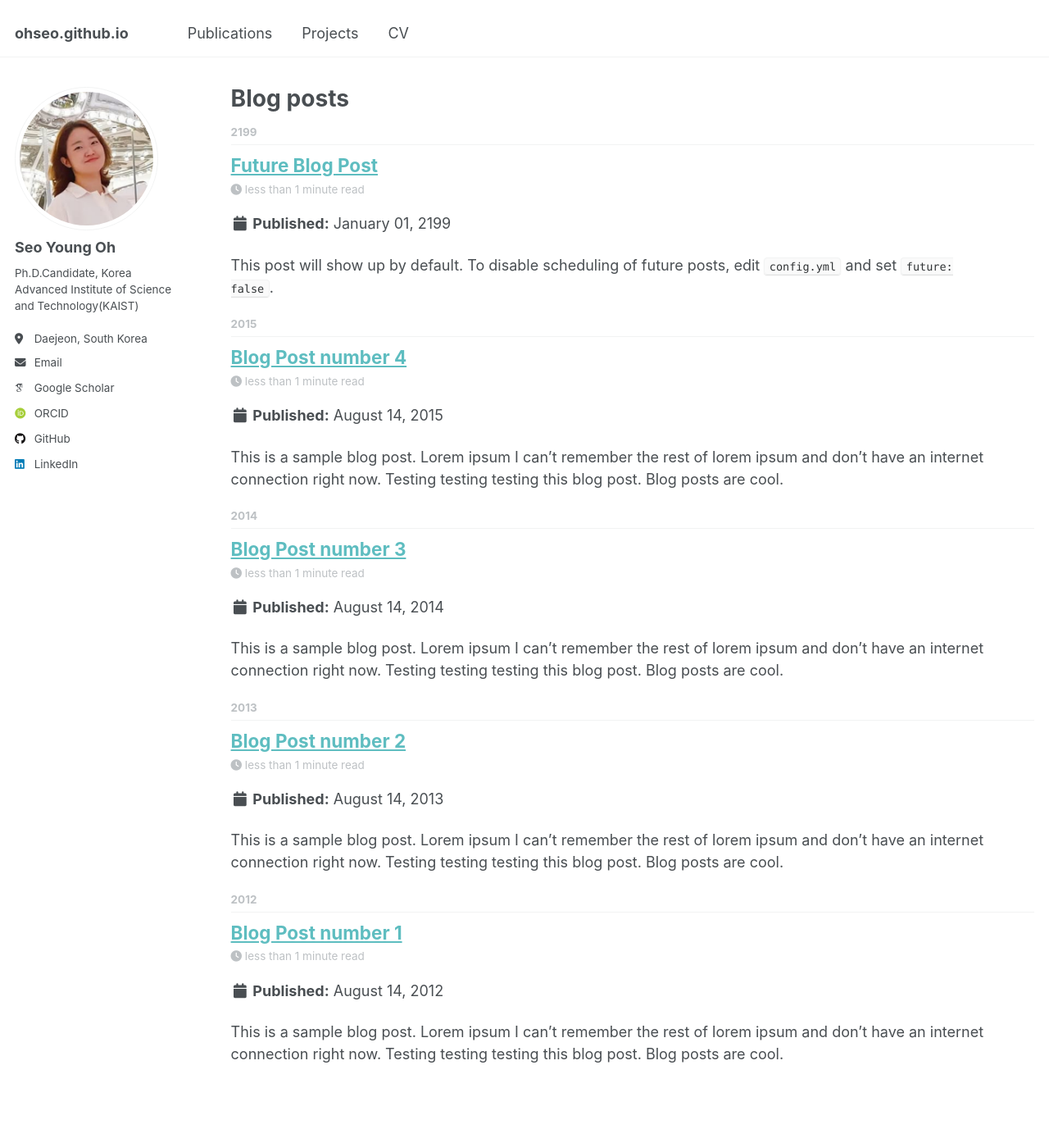
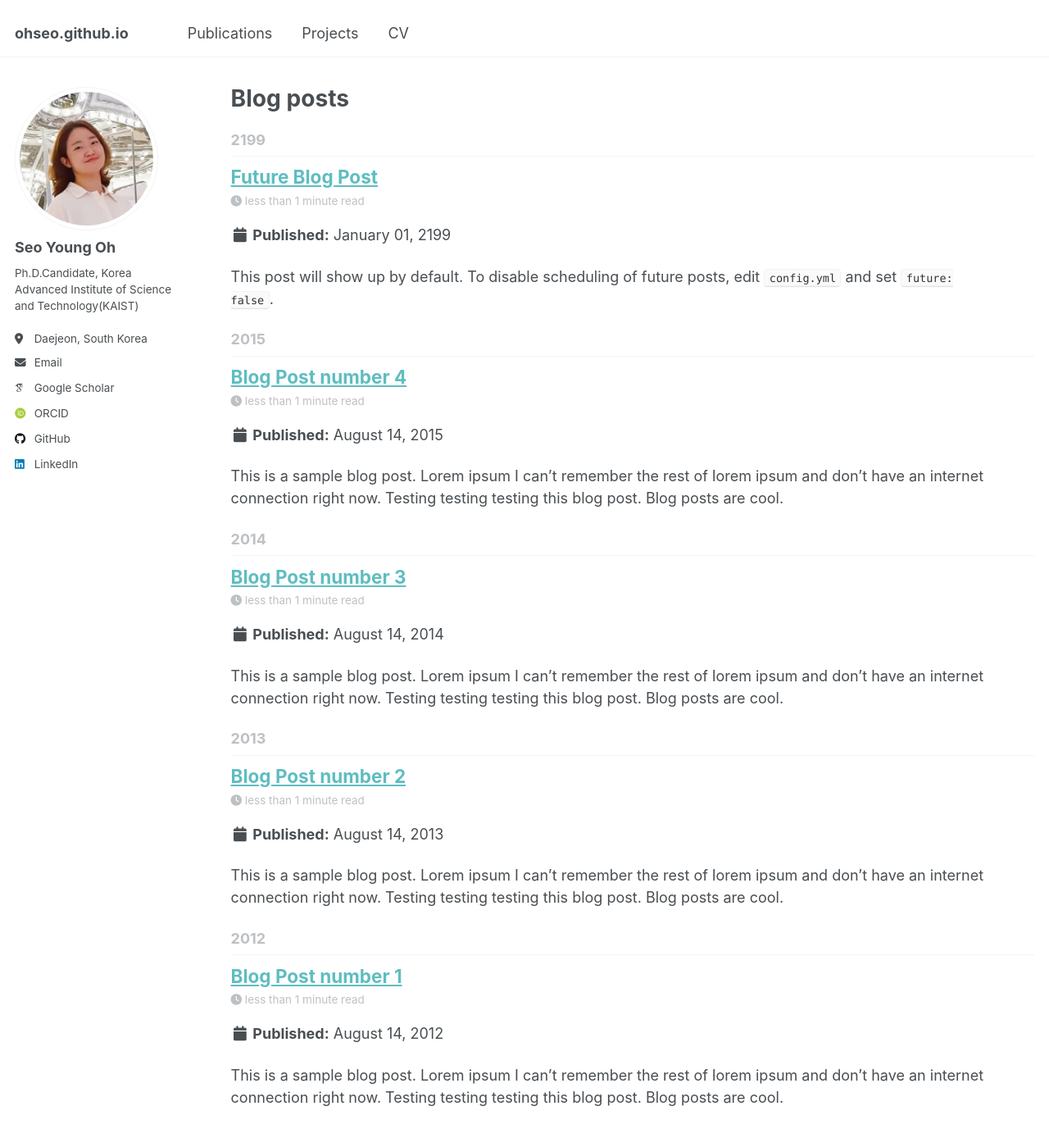
Before and after one commit to ohseo/ohseo.github.io, a Jekyll site: the page built from _pages/year-archive.html, in a window 1280 px wide and 1400 px high. Shown: the top 1388 px of the window at 82% size. Built offline with Jekyll 4.4.1, drawn with Linux system fonts in a browser that asks for light colours; some web fonts are replaced.

Commit message:
minor changes and rollbacks.

```diff
--- a/_sass/layout/_archive.scss
+++ b/_sass/layout/_archive.scss
@@ -30,7 +30,7 @@
 .archive__subtitle {
   margin: 1.414em 0 0;
   padding-bottom: 0.5em;
-  font-size: $type-size-6;
+  font-size: $type-size-5;
   color: var(--global-text-color-light);
   border-bottom: 1px solid var(--global-border-color);
 
@@ -121,7 +121,7 @@
 
   .archive__item-title {
     margin-top: 0.5em;
-    font-size: $type-size-6;
+    font-size: $type-size-5;
   }
 
   .archive__item-excerpt {
```
Also changed, not shown: _publications/2009-10-01-paper-title-number-1.md (+1 -1 lines), _publications/2024-10-21-ISMAR-Lee.md (+0 -2 lines).
